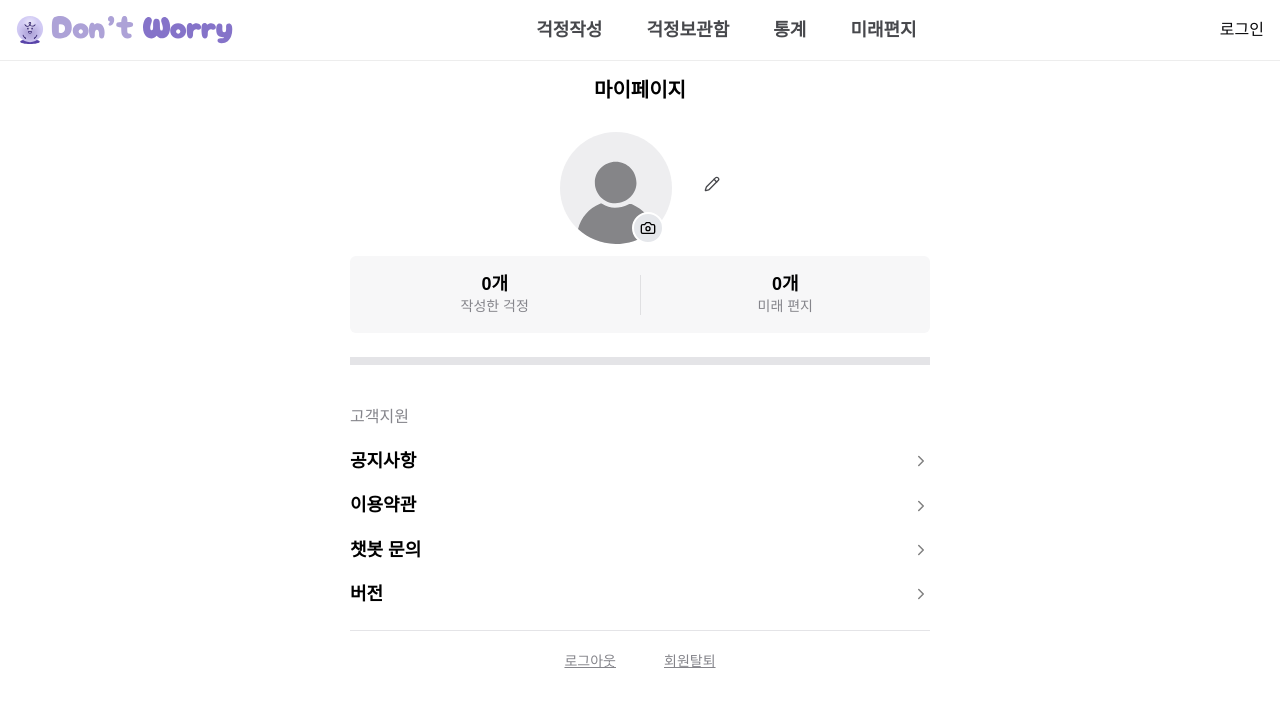
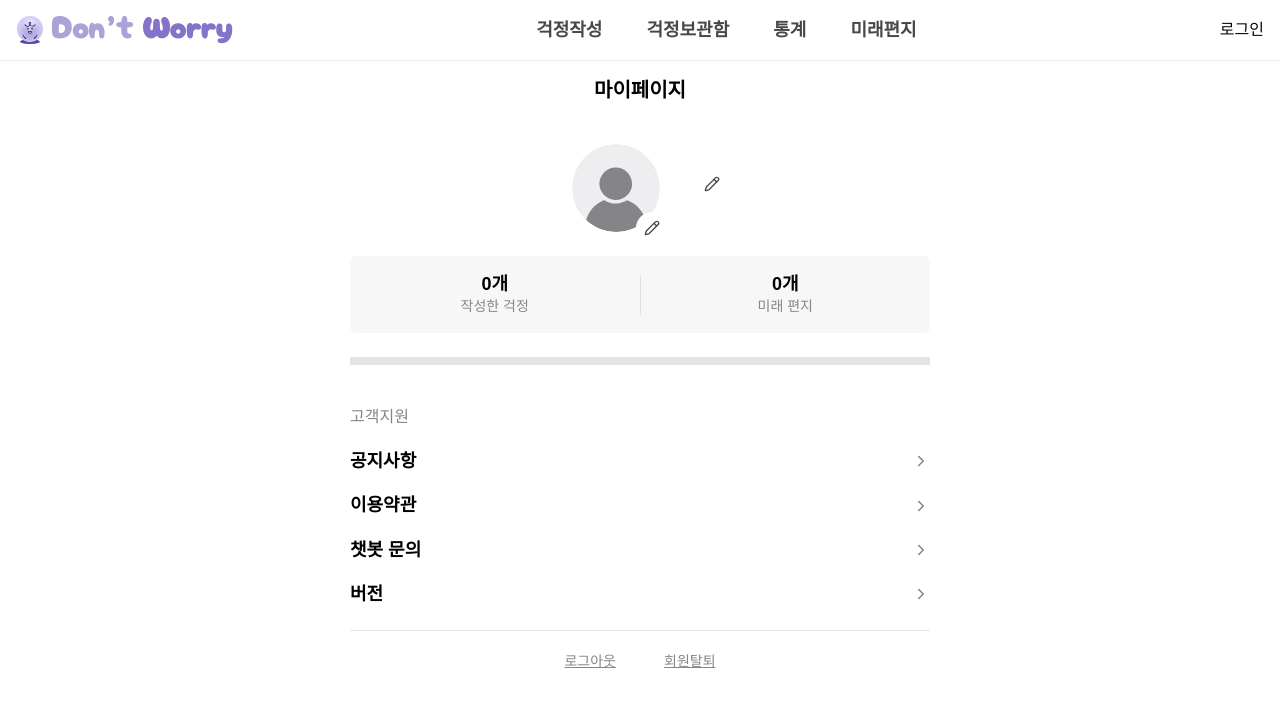
Before and after one commit to PomegranateBlue/dont_worry, a Next.js app: page /mypage in a window 1280 px wide. Shown: the top 706 px of the page. Built offline with nearby package versions, Linux system fonts and the light colour scheme; no server answers; a web font is replaced by a local one.

Commit message:
✨ update: 프로필사진 모달 추가로 코드 수정

```diff
--- a/src/components/mypage/ProfileImage.tsx
+++ b/src/components/mypage/ProfileImage.tsx
@@ -1,6 +1,7 @@
-import { useEffect, useState } from 'react';
-import { Camera, X } from 'lucide-react';
+import { useState } from 'react';
+import { Pencil } from 'lucide-react';
 import Image from 'next/image';
+import ProfileImageEditModal from './ProfileImageEditModal';
 
 interface ProfileImageProps {
   imageUrl?: string;
@@ -9,78 +10,34 @@ interface ProfileImageProps {
 }
 
 const ProfileImage = ({ imageUrl, onUpload, onDelete }: ProfileImageProps) => {
-  const [preview, setPreview] = useState<string | null>(imageUrl || null);
-
-  useEffect(() => {
-    return () => {
-      if (preview && preview !== imageUrl) {
-        URL.revokeObjectURL(preview);
-      }
-    };
-  }, [preview, imageUrl]);
-
-  const handleChange = (e: React.ChangeEvent<HTMLInputElement>) => {
-    const file = e.target.files?.[0];
-    if (file) {
-      if (preview && preview !== imageUrl) {
-        URL.revokeObjectURL(preview);
-      }
-      setPreview(URL.createObjectURL(file));
-      onUpload(file);
-    }
-  };
-
-  const handleDelete = async () => {
-    try {
-      await onDelete();
-      setPreview(null);
-    } catch (error) {
-      console.error('Failed to delete image:', error);
-    }
-  };
+  const [isModalOpen, setIsModalOpen] = useState(false);
 
   return (
-    <div className="relative w-28 h-28 overflow-hidden">
-      {preview ? (
-        <Image
-          width={200}
-          height={100}
-          src={preview}
-          alt="프로필 이미지"
-          priority
-          unoptimized
-          className="object-cover rounded-full w-full h-full p-3"
-        />
-      ) : (
-        <Image
-          src="/images/profile-default-image.svg"
-          alt="프로필 이미지"
-          className="object-cover w-full h-full"
-          width={100}
-          height={200}
-          unoptimized
-          priority
-        />
-      )}
+    <div className="relative w-28 h-28">
+      <Image
+        src={imageUrl || '/images/profile-default-image.svg'}
+        alt="프로필 이미지"
+        width={112}
+        height={112}
+        className="rounded-full object-cover w-full h-full p-3"
+        unoptimized
+      />
 
-      <label className="absolute bottom-0 right-2 border-white border-2  bg-gray-200 w-8 h-8 rounded-full flex items-center justify-center cursor-pointer">
-        <Camera color="black" size={16} />
-        <input
-          type="file"
-          accept="image/*"
-          className="hidden"
-          onChange={handleChange}
-        />
-      </label>
+      {/* 아이콘 클릭 시 모달 열기 */}
+      <button
+        onClick={() => setIsModalOpen(true)}
+        className="absolute bottom-0 right-1 bg-white w-8 h-8 rounded-full flex items-center justify-center"
+      >
+        <Pencil size={16} className="text-label-neutral" />
+      </button>
 
-      {preview && (
-        <button
-          className="absolute top-0 right-2 bg-gray-200 w-4 h-4 rounded-full flex items-center justify-center"
-          onClick={handleDelete}
-        >
-          <X color="black" size={12} />
-        </button>
-      )}
+      <ProfileImageEditModal
+        isOpen={isModalOpen}
+        imageUrl={imageUrl}
+        onClose={() => setIsModalOpen(false)}
+        onUpload={onUpload}
+        onDelete={onDelete}
+      />
     </div>
   );
 };
```
